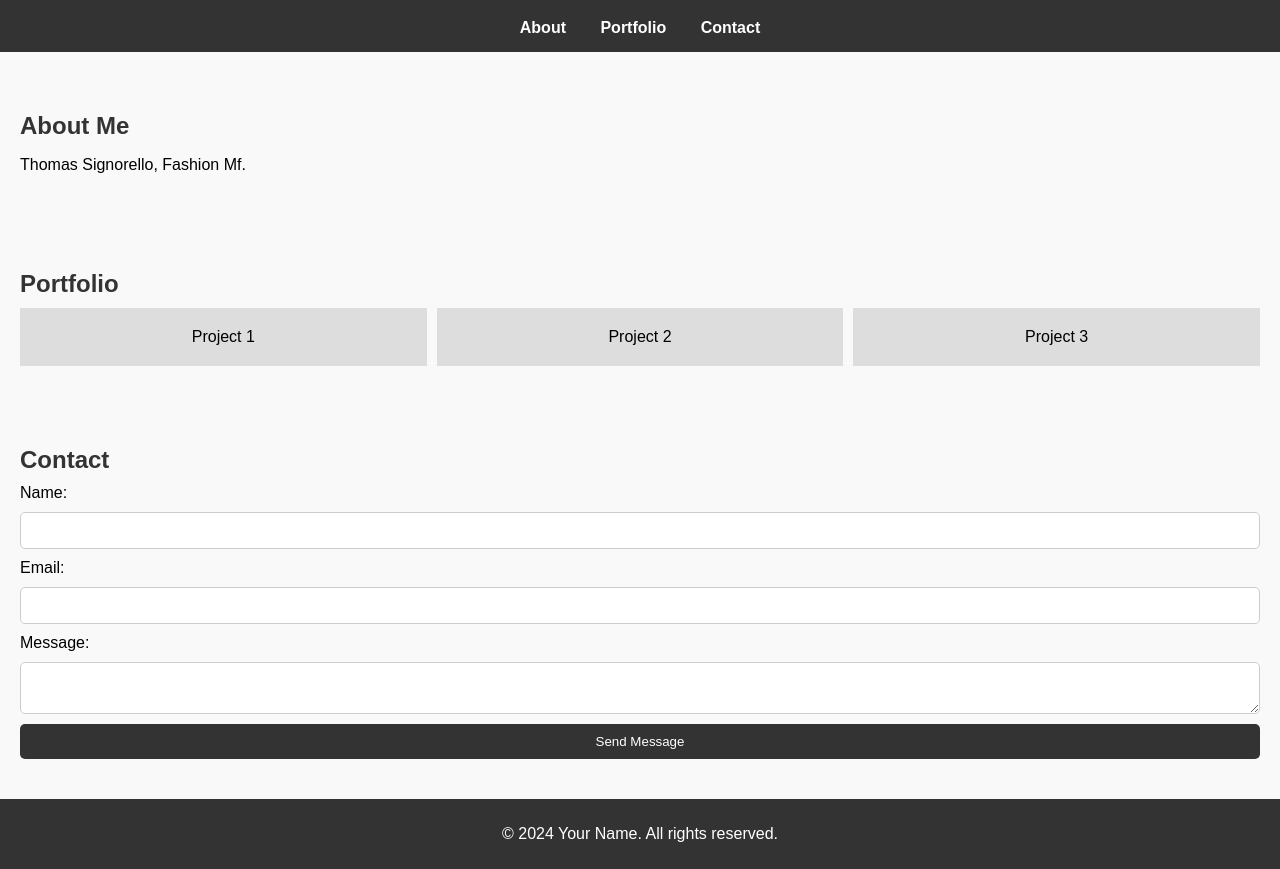
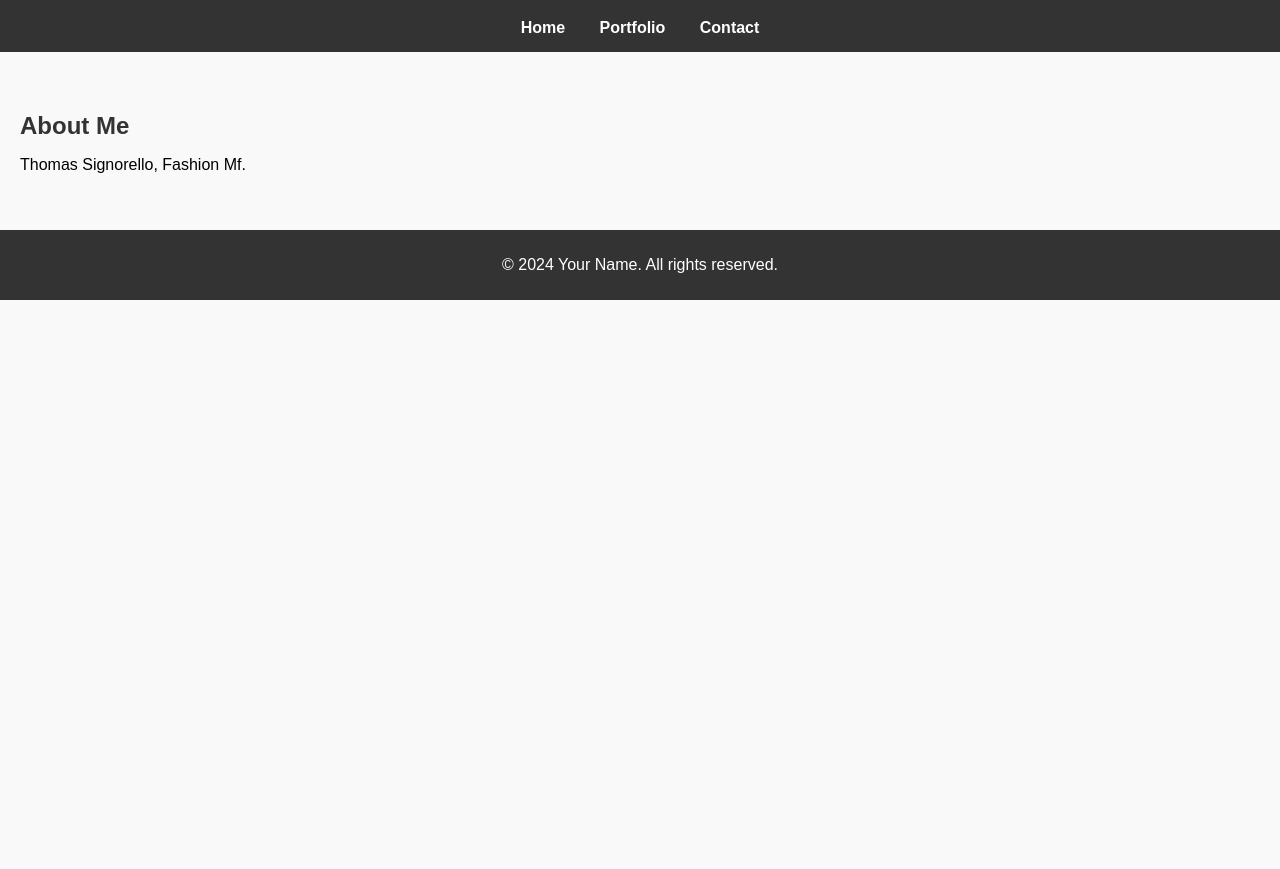
Before and after one commit to excludedgull/excludedgull, a plain HTML site: page index.html in a window 1280 px wide. Shown: the part 76-945 px from the top of the page. After the commit the page ends 800 px from the top, so only its background shows below. Drawn offline with Linux system fonts and the light colour scheme.

Commit message:
Update index.html

```diff
--- a/index.html
+++ b/index.html
@@ -10,37 +10,15 @@
     <header>
         <h1>Welcome to My Website</h1>
         <nav>
-            <a href="#about">About</a>
-            <a href="#portfolio">Portfolio</a>
-            <a href="#contact">Contact</a>
+            <a href="index.html">Home</a>
+            <a href="portfolio.html">Portfolio</a>
+            <a href="contact.html">Contact</a>
         </nav>
     </header>
 
     <section id="about">
         <h2>About Me</h2>
         <p>Thomas Signorello, Fashion Mf.</p>
-    </section>
-
-    <section id="portfolio">
-        <h2>Portfolio</h2>
-        <div class="gallery">
-            <div class="gallery-item">Project 1</div>
-            <div class="gallery-item">Project 2</div>
-            <div class="gallery-item">Project 3</div>
-        </div>
-    </section>
-
-    <section id="contact">
-        <h2>Contact</h2>
-        <form id="contact-form">
-            <label for="name">Name:</label>
-            <input type="text" id="name" name="name" required>
-            <label for="email">Email:</label>
-            <input type="email" id="email" name="email" required>
-            <label for="message">Message:</label>
-            <textarea id="message" name="message" required></textarea>
-            <button type="submit">Send Message</button>
-        </form>
     </section>
 
     <footer>
```
